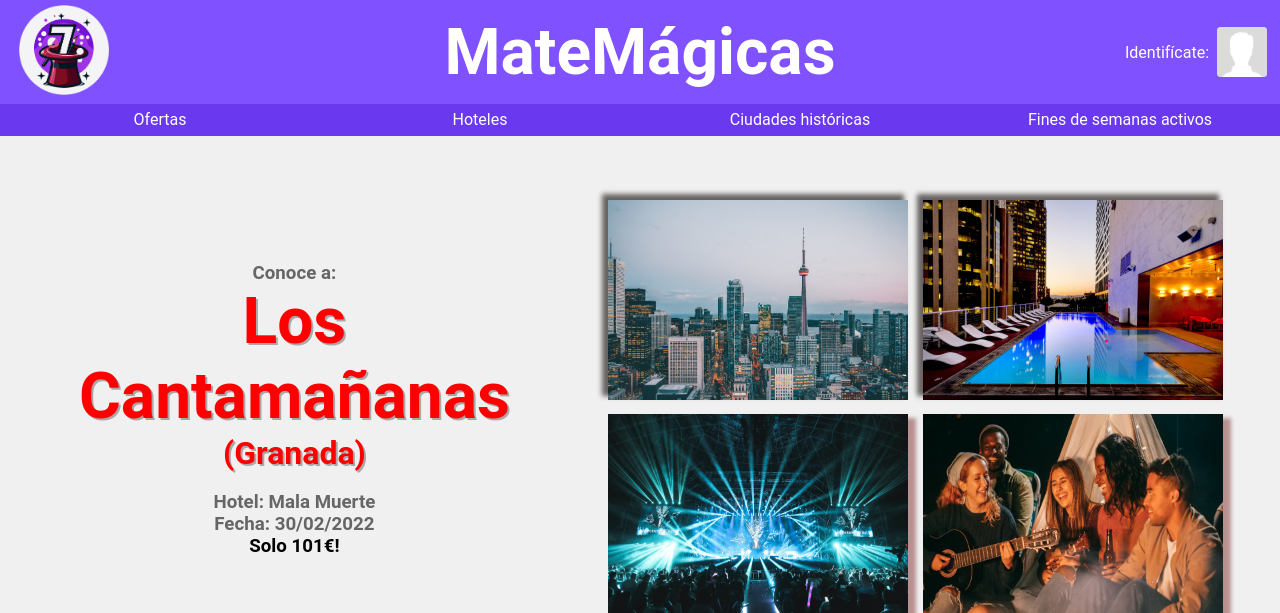
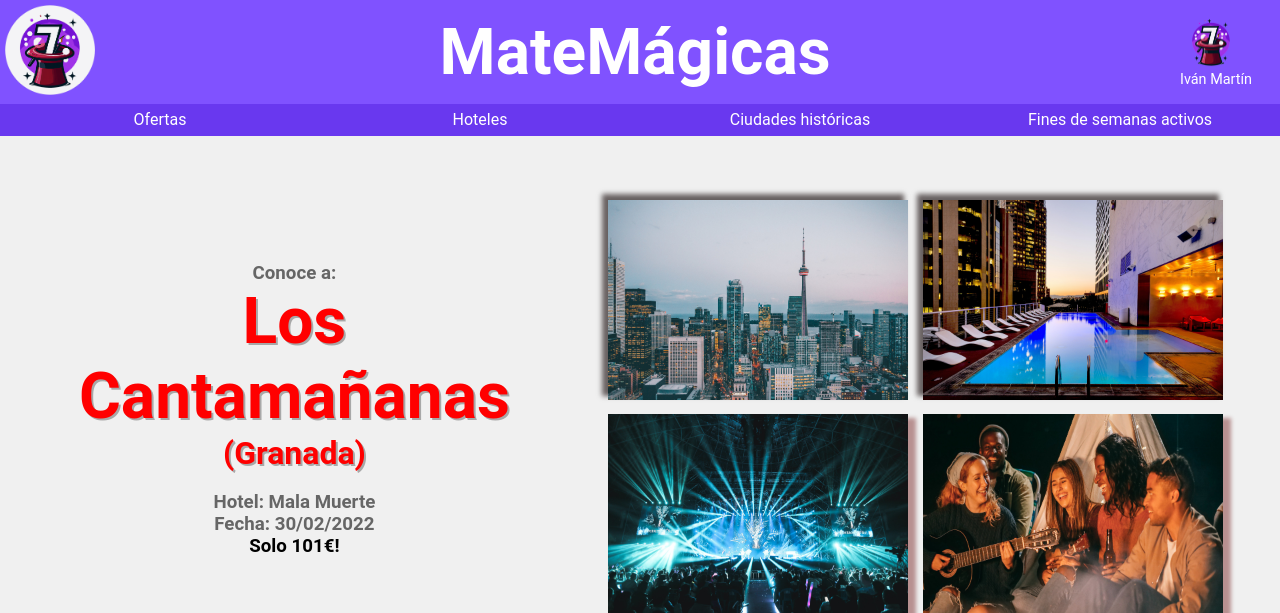
Before and after one commit to IvanMartinBlanco/MateMagicas, a PHP site: page / in a window 1280 px wide. Shown: the top 613 px of the page. Run offline with PHP 8.4, Linux system fonts and the light colour scheme.

Commit message:
Carga de imagen en el login

```diff
--- a/Resources/js/constants.js
+++ b/Resources/js/constants.js
@@ -1,8 +1,9 @@
 // Constantes compartidas por todas las páginas
-const PAGE_TITLE = "MateMágicas";
-const DERECHOS_RESERVADOS = "© 2023 Todos los derechos reservados.";
-const POLITICA_PRIVACIDAD = "Política de Privacidad";
-const TERMINOS_CONDICIONES = "Términos y Condiciones";
+export const PAGE_TITLE = "MateMágicas";
+export const DERECHOS_RESERVADOS = "© 2023 Todos los derechos reservados.";
+export const POLITICA_PRIVACIDAD = "Política de Privacidad";
+export const TERMINOS_CONDICIONES = "Términos y Condiciones";
+export const REGISTRO = "Mi Cuenta"
 
 // Sección de código para la página "index"
 if (document.title="index") {
--- a/Resources/js/contenidos.js
+++ b/Resources/js/contenidos.js
@@ -1,3 +1,5 @@
+import { user } from './users.js';
+
 //Carga solamente cuando ya se haya creado el DOM.
 document.addEventListener("DOMContentLoaded", function(event) {
 
--- /dev/null
+++ b/Resources/js/users.js
@@ -0,0 +1,30 @@
+import { REGISTRO } from './constants.js';
+
+let user = {};
+let registeredUser = true;
+
+//Carga solamente cuando ya se haya creado el DOM.
+document.addEventListener("DOMContentLoaded", function (event) {
+
+	setUser({ name: "Iván", surname: "Martín", image:"Resources/images/logo.png" });
+	function setRegistered(){
+		registeredUser=true;
+	}
+	setRegistered();
+	accessText();
+	const imageUrl = user.image ? user.image : "./Resources/Images/avatar.png";
+	const myImage = document.getElementById("avatar");
+	myImage.src=imageUrl;
+	//Función que define el texto que se muestra en el acceso
+	function accessText() {
+		if (registeredUser) {
+			document.getElementById("login").textContent = user.name + " " + user.surname;
+		} else {
+			document.getElementById("login").textContent = REGISTRO;
+		}
+	}
+
+	function setUser(data){
+		user=data;
+	}
+})
--- a/Styles/styles.css
+++ b/Styles/styles.css
@@ -31,34 +31,42 @@ body {
 header {
   /* Definimos como se va a ordenar y desplegar*/
   display: grid;
-  grid-template-columns: 10% 80% 10%;
+  grid-template-columns: 5% 85% 10%;
   /* Definimos las características visuales*/
   background-color: #8052FF;
   ;
 }
 header a img {
   /* Definimos como se va a ordenar y desplegar*/
+  justify-self: start;
   max-height: 90px;
   width: auto;
   padding: 5px;
 }
-.nombre {
+.name {
+  /* Definimos como se va a ordenar y desplegar*/
+  padding-left: 5%;
   /* Definimos las características visuales*/
   font-size: 200%;
 }
-.acceso {
+.access {
   /* Definimos donde se va a colocar y como se va a desplegar*/
-  display: flex;
+  flex-direction: column;
+  align-items: center;
+  justify-content: center;
+  text-align: center;
+  cursor: pointer;
 }
-.acceso img {
+.access img {
   /* Definimos como se va a ordenar y desplegar*/
   max-height: 50px;
   width: auto;
+  padding-right: 10px;
+
 }
-.acceso p {
-  /* Definimos como se va a ordenar y desplegar*/
-  margin-right: 0.5em;
-  margin-left: -2.5em;
+.access p {
+  /* Definimos las características visuales */
+  font-size: 90%;
 }
 /** ESTILOS DEL MENÚ**/
 /* Estilo para el menú de las páginas */
@@ -446,14 +454,14 @@ footer {
     display: none;
   }
   /* Estilo para el nombre de la web */
-  .nombre {
+  .name {
     /* Definimos el tamaño*/
     width: 100%;
     /* Definimos como se va a ordenar y desplegar*/
     font-size: 120%;
   }
   /* Estilo para el título del nombre de la web */
-  .nombre h1 {
+  .name h1 {
     /* Definimos las características visuales*/
     text-align: left;
   }
@@ -471,7 +479,7 @@ footer {
     padding: 5px;
   }
   /* Estilo para las imágenes de la zona de acceso en la cabecera */
-  .acceso img {
+  .access img {
     /* Definimos el tamaño*/
     width: auto;
     max-height: 30px;
--- a/index.html
+++ b/index.html
@@ -8,7 +8,7 @@
       <!-- Link a la hoja de estilos -->
       <link href="Styles/styles.css" type="text/css" rel="stylesheet" />
       <!-- Links a los archivos JS -->
-      <script type="text/javascript" src="Resources/js/constants.js"></script>
+      <script type="module" src="Resources/js/users.js"></script>
    </head>
    <!-- Cuerpo de la web -->
    <body>
@@ -17,12 +17,12 @@
          <a href="index.html">
          <img src="Resources/images/logoMates.png" alt="Logotipo de MateMágicas" />
          </a>
-         <div class="nombre">
+         <div class="name">
             <h1>MateMágicas</h1>
          </div>
-         <div class="acceso">
-            <p>Identifícate:</p>
-            <img src="Resources/images/avatar.png" alt="Acceso a socios" />
+         <div class="access" onclick="window.location.href='https://www.ejemplo.com'">
+            <img id="avatar" alt="Acceso a socios o registro" />
+            <p id="login"></p>
          </div>
       </header>
       <!-- Menú de navegación -->
```
